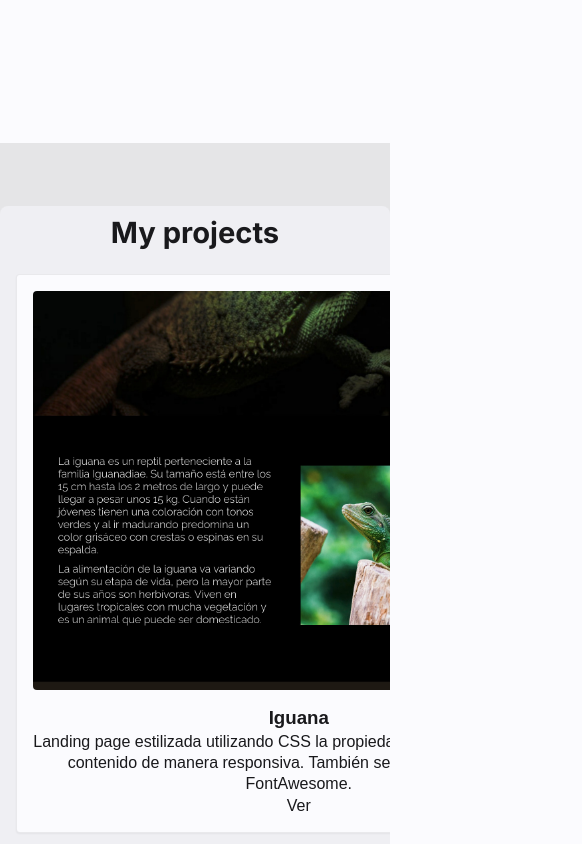
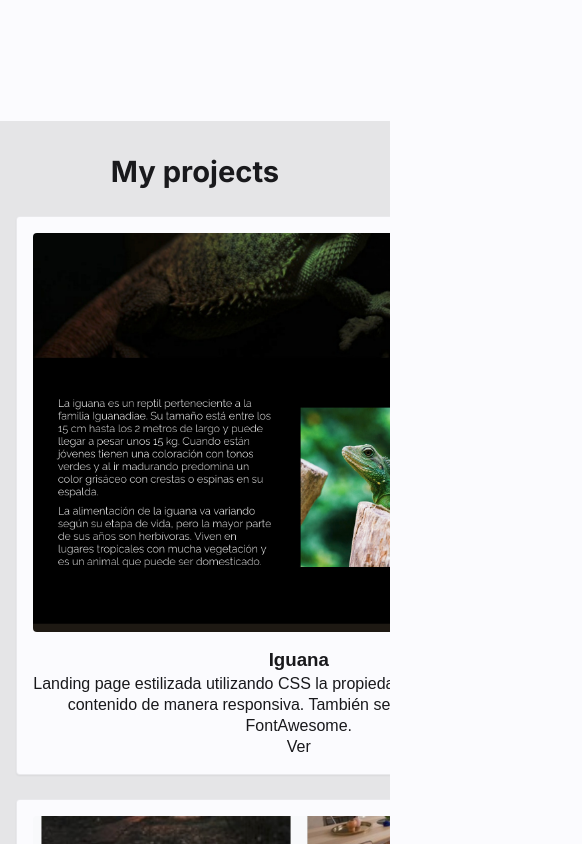
Before and after one commit to DaniJGP/portfolio, a plain HTML site: page index.html in a window 390 px wide. Shown: the part 780-1624 px from the top of the page, 582 px wide, since content can reach past the window. Drawn offline with Linux system fonts and the light colour scheme.

Commit message:
fix: adjust section scrolling margin, minor styling adjustments

```diff
--- a/assets/css/style.css
+++ b/assets/css/style.css
@@ -60,7 +60,6 @@ button {
 
 html {
   scroll-behavior: smooth;
-  /* TODO Update with JS */
 }
 
 body {
@@ -87,7 +86,6 @@ a:hover {
 
 h2 {
   font-size: var(--step-3);
-  margin-bottom: 0.75em;
 }
 
 /* Navbar */
@@ -118,7 +116,6 @@ h2 {
   position: relative;
   padding: 0.75em 2em;
   display: inline-block;
-  scroll-behavior: smooth;
   text-align: center;
   border: 1px solid var(--gray);
   border-left: none;
@@ -159,9 +156,6 @@ h2 {
 
 #hero {
   background-color: var(--background-color-primary);
-  display: flex;
-  justify-content: center;
-  align-items: center;
   width: clamp(320px, 100vw, 1920px);
   margin: 0 auto;
   padding: 0 clamp(1rem, 5vw, 8rem);
@@ -197,25 +191,17 @@ h2 {
 /* Portfolio */
 
 #portfolio {
-  margin: 0 auto;
   text-align: center;
+  background-color: var(--background-color-secondary);
 }
 
 .project-grid {
-  margin: 0 auto;
+  margin-top: 1.5em;
   display: grid;
   grid-template-columns: repeat(3, 1fr);
   gap: 1.5em;
   font-family: sans-serif;
-}
-
-.portfolio-container {
-  height: 100%;
   width: clamp(320px, 100%, 1140px);
-  margin: 0 auto;
-  background-color: var(--off-white);
-  padding: 1.5em 3em;
-  border-radius: 0.5em;
 }
 
 .project-card {
@@ -241,9 +227,19 @@ h2 {
 .section {
   min-height: 100svh;
   width: 100vw;
-  padding-top: 63px;
   overflow: hidden;
-  background-color: var(--background-color-secondary);
+  display: flex;
+  justify-content: center;
+  align-items: center;
+  flex-direction: column;
+  padding: 2em 1em;
+  scroll-margin-top: 57px;
+}
+
+/* Skills */
+
+#skills {
+  background-color: var(--background-color-primary);
 }
 
 /* CV Section */
@@ -261,8 +257,4 @@ h2 {
   .project-grid {
     grid-template-columns: 1fr;
   }
-
-  .portfolio-container {
-    padding: 0.5em 1em;
-  }
 }
--- a/index.html
+++ b/index.html
@@ -23,7 +23,6 @@
       <a href="#skills" class="navbar-item">SKILLS</a>
       <a href="#cv" class="navbar-item">CV</a>
       <a href="#about" class="navbar-item">ABOUT</a>
-      <a href="#links" class="navbar-item">CONTACT ME</a>
     </div>
     <div class="nav-right">
     </div>
@@ -43,7 +42,6 @@
 
   <main>
     <section id="portfolio" class="section">
-      <div class="portfolio-container">
         <h2>My projects</h2>
         <div class="project-grid">
           <div class="project-card">
@@ -83,12 +81,11 @@
             </div>
           </div>
         </div>
-      </div>
     </section>
     <section id="skills" class="section">
       <h2>Skills</h2>
       <div>
-        <p>Zero</p>
+        <p>All of them</p>
       </div>
     </section>
     <section id="cv" class="section">
```
